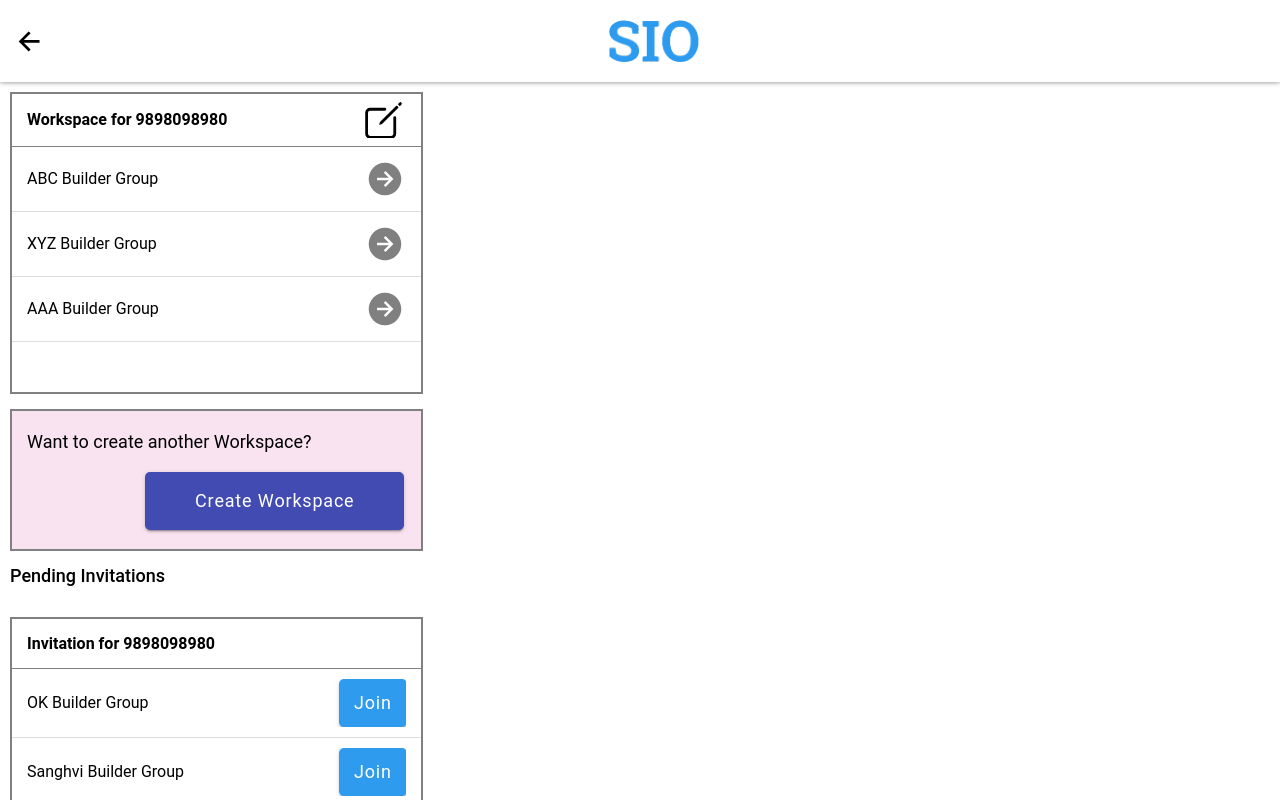
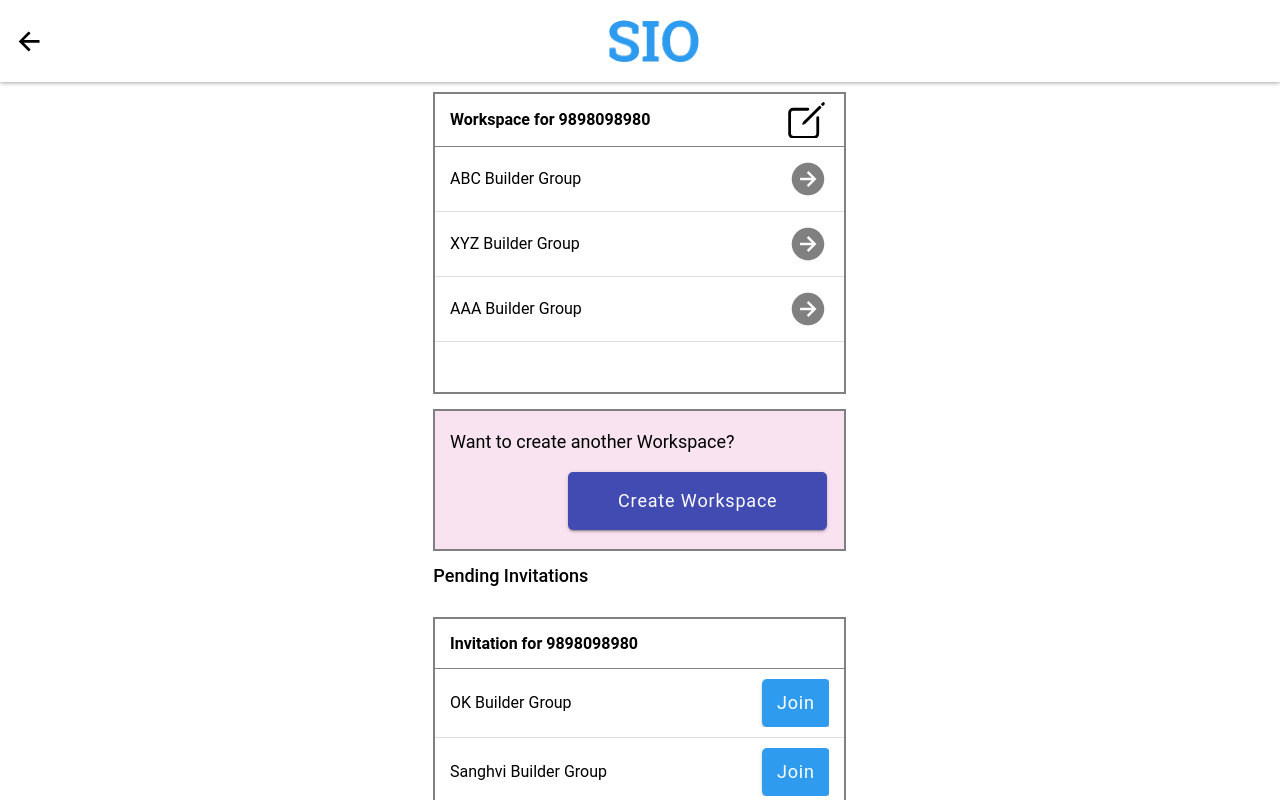
Before and after one commit to UmangPatel9/sio-UI, a React (Create React App) app: page / in a window 1280 px wide. Both pictures are taken after a click on the element "Login". Built offline with nearby package versions, Linux system fonts and the light colour scheme.

Commit message:
select workspace page design changes

```diff
--- a/src/assets/css/Custom.css
+++ b/src/assets/css/Custom.css
@@ -502,6 +502,9 @@ body .login-form .native-input.sc-ion-input-md {
 /* Login page end */
 
 /* Select workspace page start  */
+.main-row {
+    justify-content: center;
+}
 ion-card {
     --background: transparent;
     border: 2px solid #808080;
```
